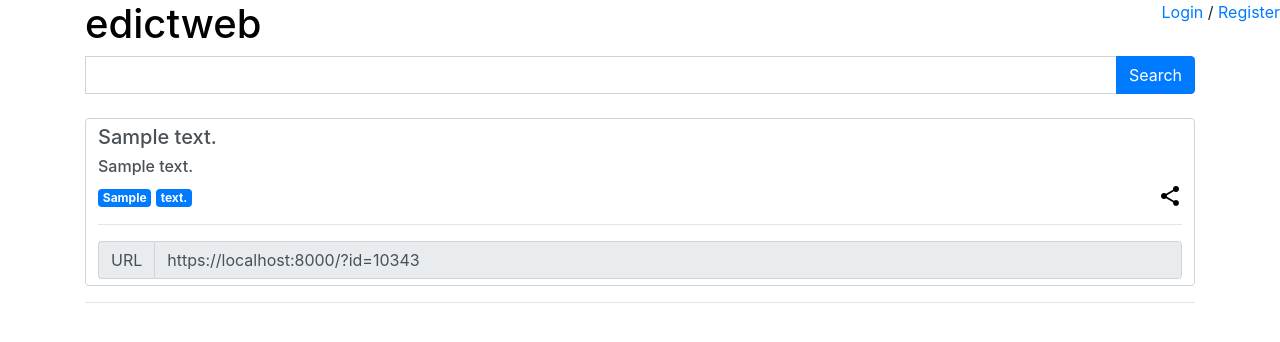
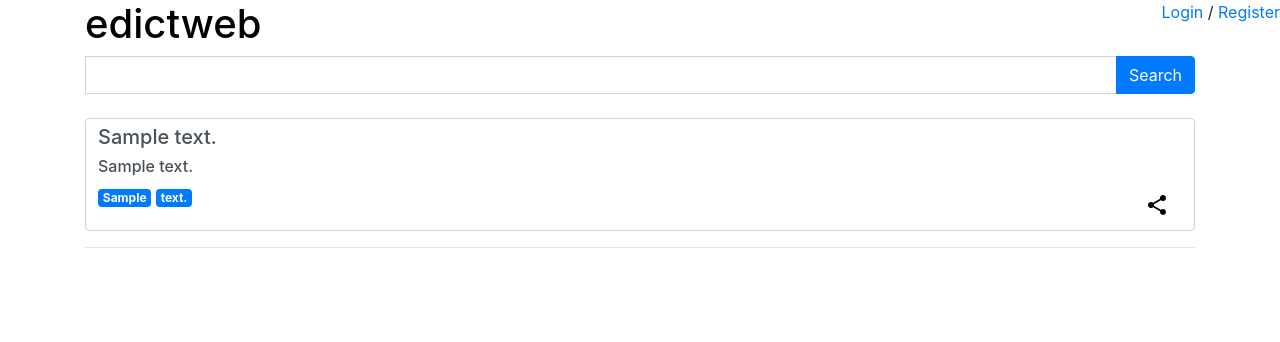
Before and after one commit to libcthorne/edictweb, a Django app: page / in a window 1280 px wide. Shown: the top 342 px of the page. Run offline with Django 3.2, Linux system fonts and the light colour scheme; tables that the repository leaves empty hold one stand-in row (values such as "Sample post"); parts of the project's set-up code (start-up, migrations or seed data) failed here and were passed over; some libraries are stand-ins or nearby versions.

Commit message:
Show link textbox when share button is pressed

```diff
--- a/searcher/static/searcher/style.css
+++ b/searcher/static/searcher/style.css
@@ -0,0 +1,4 @@
+.share-button {
+  outline: none !important;
+  box-shadow: none !important;
+}
--- a/searcher/templates/searcher/index.html
+++ b/searcher/templates/searcher/index.html
@@ -32,20 +32,21 @@
 				</h6>
 			{% endif %}
 
-
 			<div class="clearfix">
 				{% for label in entry.meta_labels %}
 					<span class="badge badge-primary">{{ label }}</span>
 				{% endfor %}
 
-				<a href="">
-					<img class="float-right" src="{% static "images/share.png" %}" alt="Share"/>
+				<a class="btn float-right share-button" data-toggle="collapse" href="#share-{{ entry.id }}">
+					<img src="{% static "images/share.png" %}" alt="Share"/>
 				</a>
 			</div>
-			<hr/>
-			<div class="input-group">
-				<span class="input-group-addon">URL</span>
-				<input type="text" class="form-control" value="https://localhost:8000/?id=10343" readonly>
+
+			<div id="share-{{ entry.id }}" class="collapse">
+				<div class="input-group">
+					<span class="input-group-addon">URL</span>
+					<input type="text" class="form-control" value="https://localhost:8000/?id=10343" readonly>
+				</div>
 			</div>
 		</div>
 		<hr/>
```
